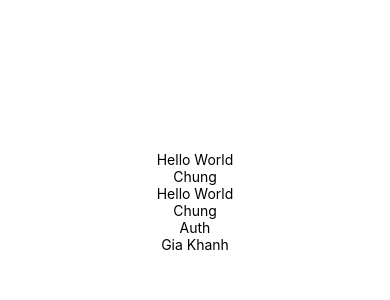
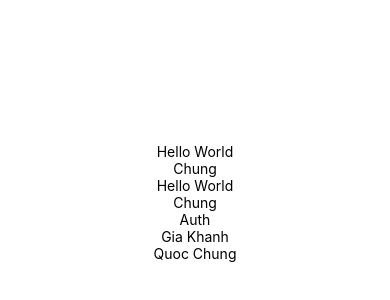
Before and after one commit to liorion-nguyen/GiaKhanh, a React Native app: screen / in a window 390 px wide. Shown: the part 220-520 px from the top of the page. Built offline with nearby package versions, Linux system fonts and the light colour scheme.

Commit message:
create name

```diff
--- a/App.tsx
+++ b/App.tsx
@@ -10,6 +10,7 @@ export default function App() {
       <Text>Chung</Text>
       <Text>Auth</Text>
       <Text>Gia Khanh</Text>
+      <Text>Quoc Chung</Text>
     </View>
   );
 }
```
